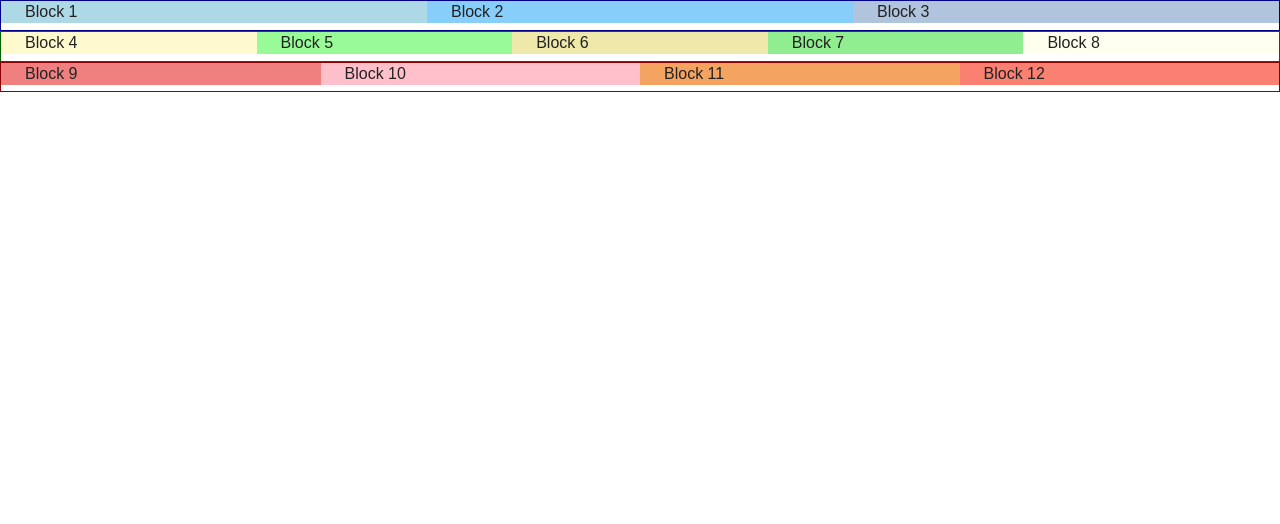
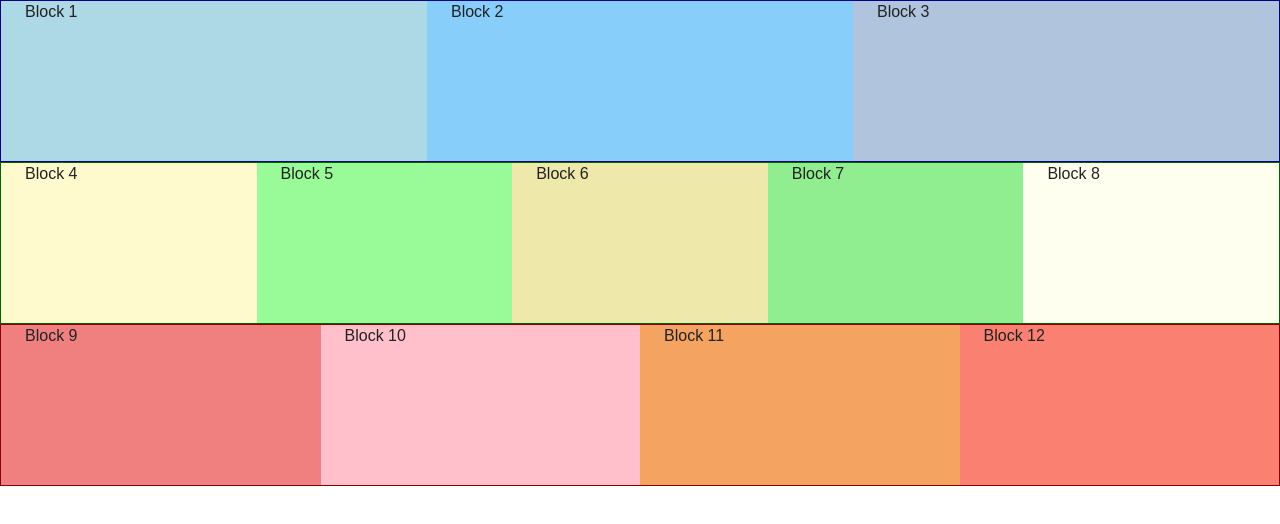
Before and after one commit to Brisegenou/brisegenou.github.io, a plain HTML site: page index.html in a window 1280 px wide. Drawn offline with Linux system fonts and the light colour scheme.

Commit message:
Update chefstyle.css

```diff
--- a/chefstyle.css
+++ b/chefstyle.css
@@ -233,7 +233,7 @@ th {
 .block-12  {background: salmon;}
 
 /* largeur minimale des blocks, simplement pour voir */
-.layout-colonne {min-width: 15em;}
+.layout-colonne {min-width: 15em; min-height: 10em; vertical-align: top;}
 
 @media screen and (min-width:45em) { /* entete a 3 elements => tous les uns en dessous des autres (défaut), ou tous a cotés.*/
 	.page-entete .layout-colonne {width: 33.3333%;}
```
